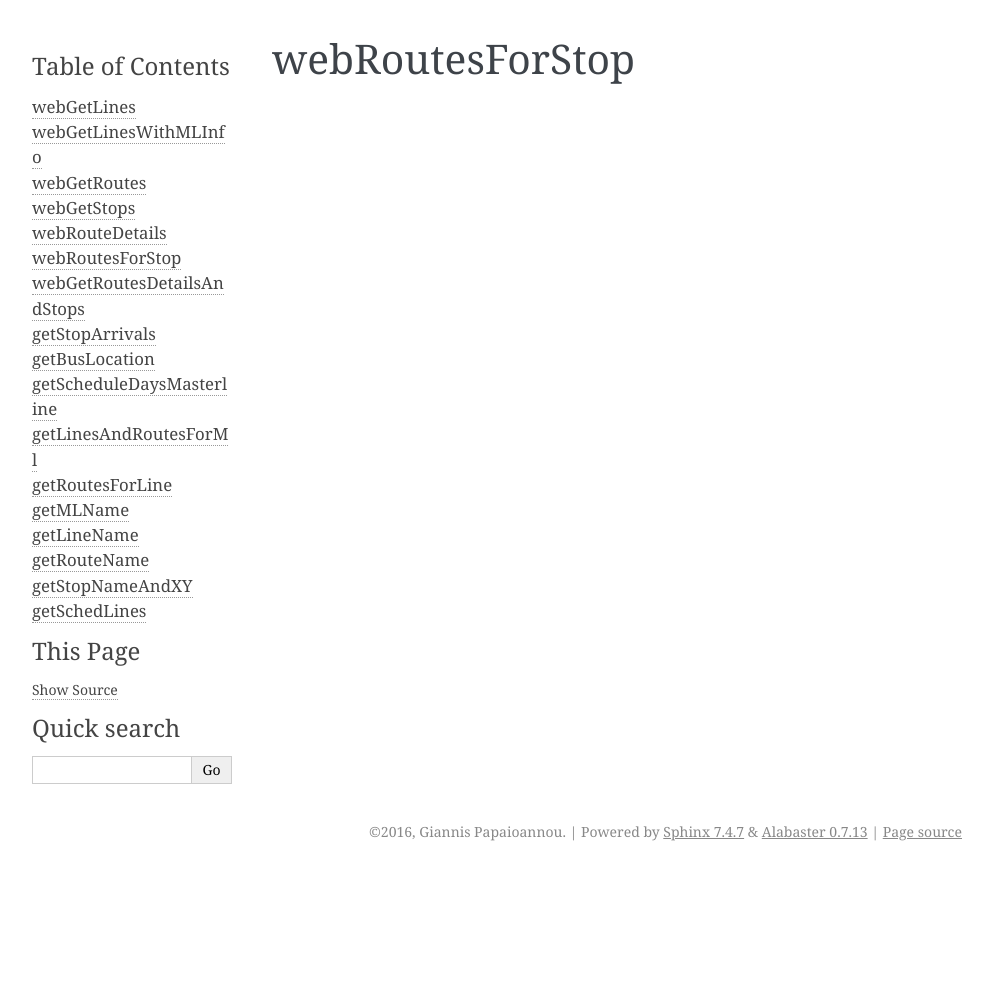
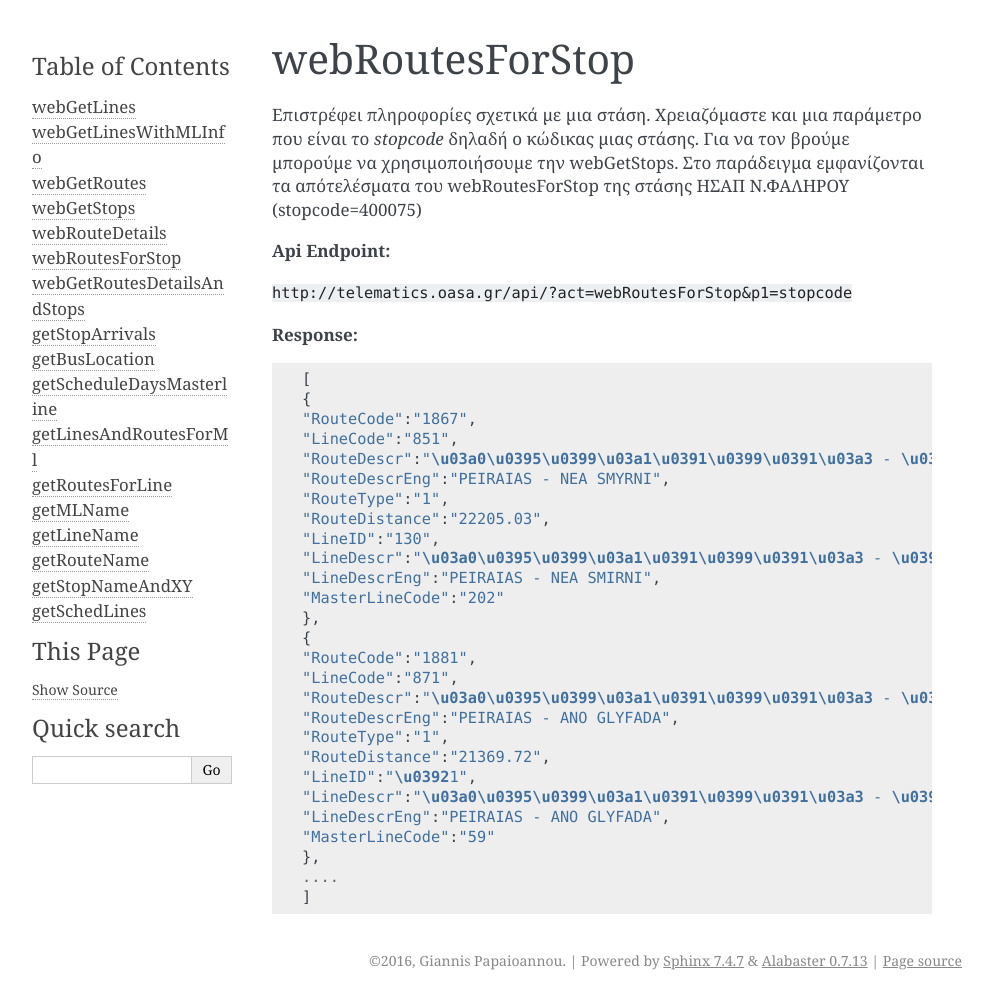
Before and after one commit to gph03n1x/OASA-Telematics-API-Documentation, a Sphinx documentation site: the page built from docs/source/webRoutesForStop.rst, in a window 1280 px wide. Shown: the whole page, without its empty margins (148-1141 px from the left). Built offline with Sphinx 7.4.7, drawn with Linux system fonts in a browser that asks for light colours; before the commit the page ends 900 px from its top, so only the background shows below that.

Commit message:
Completed webGetRoutesDetailsAndStops, webRouteDetails, webRoutesForStop

```diff
--- a/docs/source/index.rst
+++ b/docs/source/index.rst
@@ -8,6 +8,10 @@ Welcome to OASA Telematics API's documentation!
 
 The api has the following form ::
    http://telematics.oasa.gr/api/?act=action&p1=parameter1&p2=parameter2
+
+Μέσα από το `script`_ το οποίο χρησιμοποιούν στο http://telematics.oasa.gr/
+τα requests που έχω τεκμηριώσει ως τώρα είναι **POST** requests τα οποία περνάνε
+τις παραμέτρους στο url .
 
 
 Actions:
--- a/docs/source/webRoutesForStop.rst
+++ b/docs/source/webRoutesForStop.rst
@@ -1,2 +1,43 @@
 webRoutesForStop
 ================
+
+Επιστρέφει πληροφορίες σχετικά με μια στάση.
+Χρειαζόμαστε και μια παράμετρο που είναι το *stopcode* δηλαδή ο κώδικας μιας στάσης.
+Για να τον βρούμε μπορούμε να χρησιμοποιήσουμε την webGetStops.
+Στο παράδειγμα εμφανίζονται τα απότελέσματα του webRoutesForStop της στάσης ΗΣΑΠ Ν.ΦΑΛΗΡΟΥ (stopcode=400075)
+
+**Api Endpoint:**
+
+``http://telematics.oasa.gr/api/?act=webRoutesForStop&p1=stopcode``
+
+**Response:**
+
+.. code-block:: python
+
+   [
+   {
+   "RouteCode":"1867",
+   "LineCode":"851",
+   "RouteDescr":"\u03a0\u0395\u0399\u03a1\u0391\u0399\u0391\u03a3 - \u039d. \u03a3\u039c\u03a5\u03a1\u039d\u0397",
+   "RouteDescrEng":"PEIRAIAS - NEA SMYRNI",
+   "RouteType":"1",
+   "RouteDistance":"22205.03",
+   "LineID":"130",
+   "LineDescr":"\u03a0\u0395\u0399\u03a1\u0391\u0399\u0391\u03a3 - \u039d. \u03a3\u039c\u03a5\u03a1\u039d\u0397 (\u039a\u03a5\u039a\u039b\u0399\u039a\u0397)",
+   "LineDescrEng":"PEIRAIAS - NEA SMIRNI",
+   "MasterLineCode":"202"
+   },
+   {
+   "RouteCode":"1881",
+   "LineCode":"871",
+   "RouteDescr":"\u03a0\u0395\u0399\u03a1\u0391\u0399\u0391\u03a3 - \u0391\u039d\u03a9 \u0393\u039b\u03a5\u03a6\u0391\u0394\u0391",
+   "RouteDescrEng":"PEIRAIAS - ANO GLYFADA",
+   "RouteType":"1",
+   "RouteDistance":"21369.72",
+   "LineID":"\u03921",
+   "LineDescr":"\u03a0\u0395\u0399\u03a1\u0391\u0399\u0391\u03a3 - \u0391\u039d\u03a9 \u0393\u039b\u03a5\u03a6\u0391\u0394\u0391",
+   "LineDescrEng":"PEIRAIAS - ANO GLYFADA",
+   "MasterLineCode":"59"
+   },
+   ....
+   ]
```
Also changed, not shown: other parts of docs/source/index.rst (+1 -1 lines), docs/source/webGetRoutesDetailsAndStops.rst (+33 -0 lines), docs/source/webRouteDetails.rst (+19 -0 lines).
